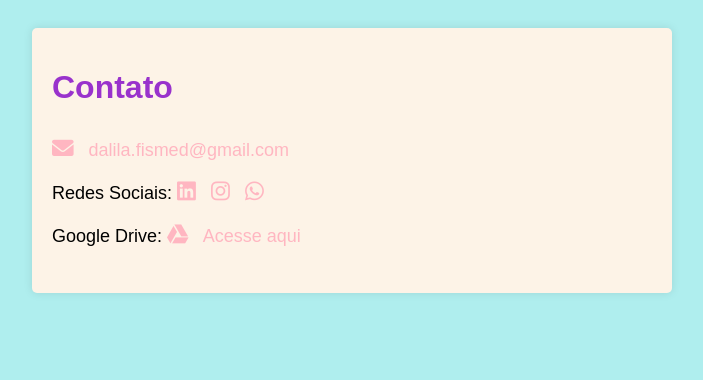
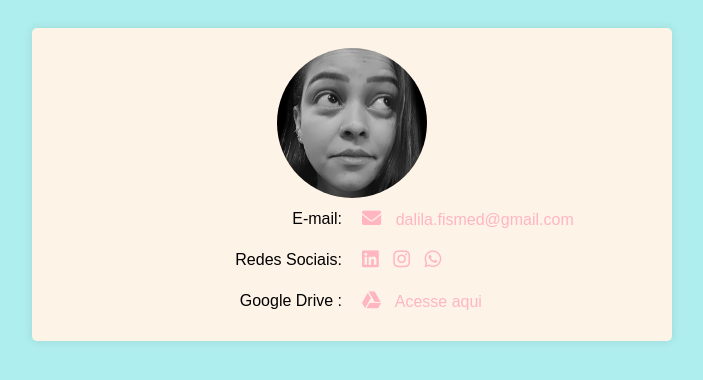
Before and after one commit to defDalila/DadosParaContato, a plain HTML site: page index.html in a window 1280 px wide. Shown: the whole page, without its empty margins (288-991 px from the left). Drawn offline with Linux system fonts and the light colour scheme.

```diff
--- a/index.html
+++ b/index.html
@@ -22,7 +22,57 @@
             box-shadow: 0 0 10px rgba(0, 0, 0, 0.1);
             max-width: 600px;
             margin: 0 auto;
+            text-align: center;
         }
+
+        .info-line {
+            display: flex;
+            /* Isso torna o container um flexbox */
+            justify-content: center;
+            /* Isso centraliza o conteúdo horizontalmente */
+            align-items: center;
+            /* Isso centraliza o conteúdo verticalmente */
+            padding: 10px 0;
+            /* Espaçamento vertical */
+        }
+
+        .label {
+            flex: 1;
+            /* Isso faz com que o label tome metade do espaço */
+            text-align: right;
+            /* Alinha o texto à direita */
+            padding-right: 20px;
+            /* Espaçamento entre o label e o dado */
+        }
+
+        .data {
+            flex: 1;
+            /* Isso faz com que os dados tomem a outra metade do espaço */
+            text-align: left;
+            /* Alinha o texto à esquerda */
+        }
+
+
+
+        .profile-picture {
+            width: 150px;
+            height: 150px;
+            border-radius: 50%;
+            /* Isso faz a imagem ficar circular */
+            overflow: hidden;
+            /* Garante que nada além do círculo seja mostrado */
+            margin: 0 auto;
+            /* Centraliza a imagem se o elemento pai estiver alinhado ao centro */
+        }
+
+        .profile-picture img {
+            width: 100%;
+            height: auto;
+            display: block;
+            /* Remove qualquer espaço extra abaixo da imagem */
+        }
+
+
 
         h1 {
             text-align: left;
@@ -50,26 +100,43 @@
             text-decoration: underline;
         }
 
-        .fab, .fas {
-        color: #FFB6C1; /* Rosa bebê */
-        margin-right: 10px; /* Espaçamento à direita para separar do texto/link */
-        font-size: 1.2em; /* Tamanho do ícone */
-    }
+        .fab,
+        .fas {
+            color: #FFB6C1;
+            /* Rosa bebê */
+            margin-right: 10px;
+            /* Espaçamento à direita para separar do texto/link */
+            font-size: 1.2em;
+            /* Tamanho do ícone */
+        }
     </style>
 </head>
 
 <body>
     <div class="container">
-        <h1>Contato </h1>
-        <ul>
-            <li><a href="mailto:dalila.fismed@gmail.com"><i class="fas fa-envelope"></i>
-                    dalila.fismed@gmail.com</a></li>
-            <li>Redes Sociais:  <a href="https://www.linkedin.com/in/defdalila/" target="_blank"><i
-                        class="fab fa-linkedin"></i></a> <a href="https://www.instagram.com/defdalila/" target="_blank"><i
-                        class="fab fa-instagram"></i></a> <a href="https://wa.me/5534991789529" target="_blank"><i class="fab fa-whatsapp"></i></a></li>
-            <li>Google Drive:  <a href="https://drive.google.com/drive/folders/1v902GWqdExJo086VB0PYS53TI82Iz7KE?usp=sharing" target="_blank"><i
-                        class="fab fa-google-drive"></i> Acesse aqui</a></li>
-        </ul>
+
+        <div class="profile-picture">
+            <img src="img\me.jpg" alt="Foto do rosto">
+        </div>
+
+        <div class="info-line">
+            <span class="label">E-mail:</span>
+            <span class="data"><a href="mailto:dalila.fismed@gmail.com"><i class="fas fa-envelope"></i>
+                dalila.fismed@gmail.com</a></span>
+        </div>
+
+        <div class="info-line">
+            <span class="label">Redes Sociais:</span>
+            <span class="data"><a href="https://www.linkedin.com/in/defdalila/" target="_blank"><i class="fab fa-linkedin"></i></a> <a
+                href="https://www.instagram.com/defdalila/" target="_blank"><i class="fab fa-instagram"></i></a> <a
+                href="https://wa.me/5534991789529" target="_blank"><i class="fab fa-whatsapp"></i></a></span>
+        </div>
+
+        <div class="info-line">
+            <span class="label">Google Drive :</span>
+            <span class="data"><a href="https://drive.google.com/drive/folders/1v902GWqdExJo086VB0PYS53TI82Iz7KE?usp=sharing" target="_blank"><i
+                    class="fab fa-google-drive"></i> Acesse aqui</a></span>
+        </div>
     </div>
 </body>
 
```
Also changed, not shown: img/me.jpg (added).
